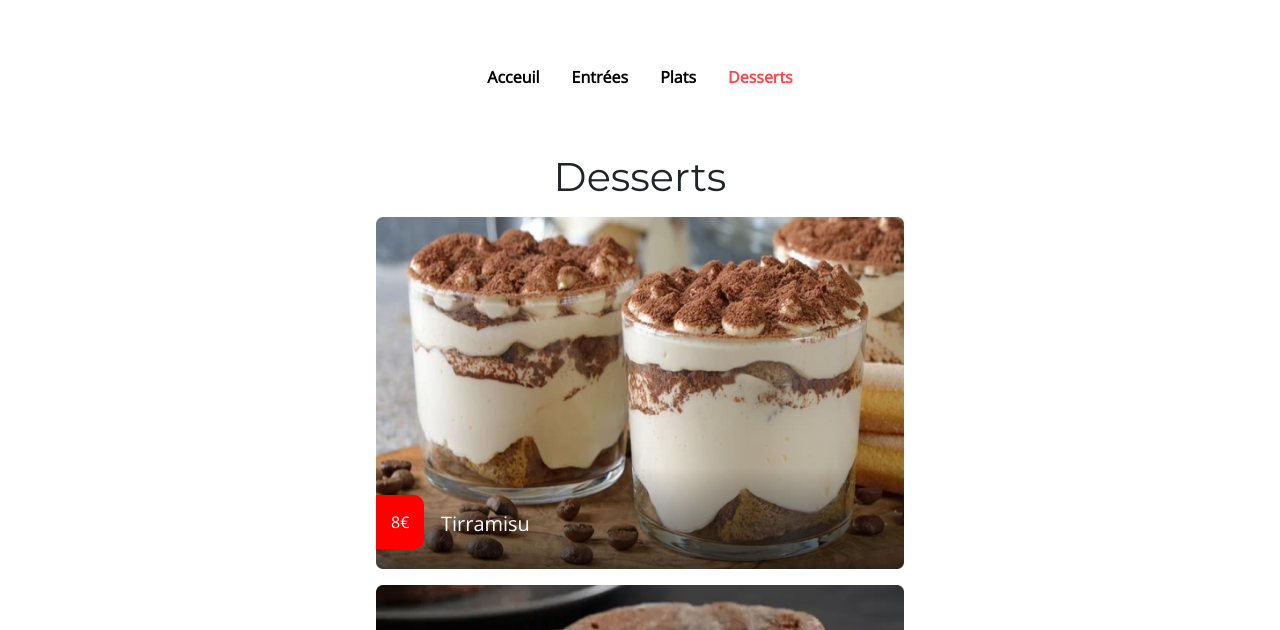
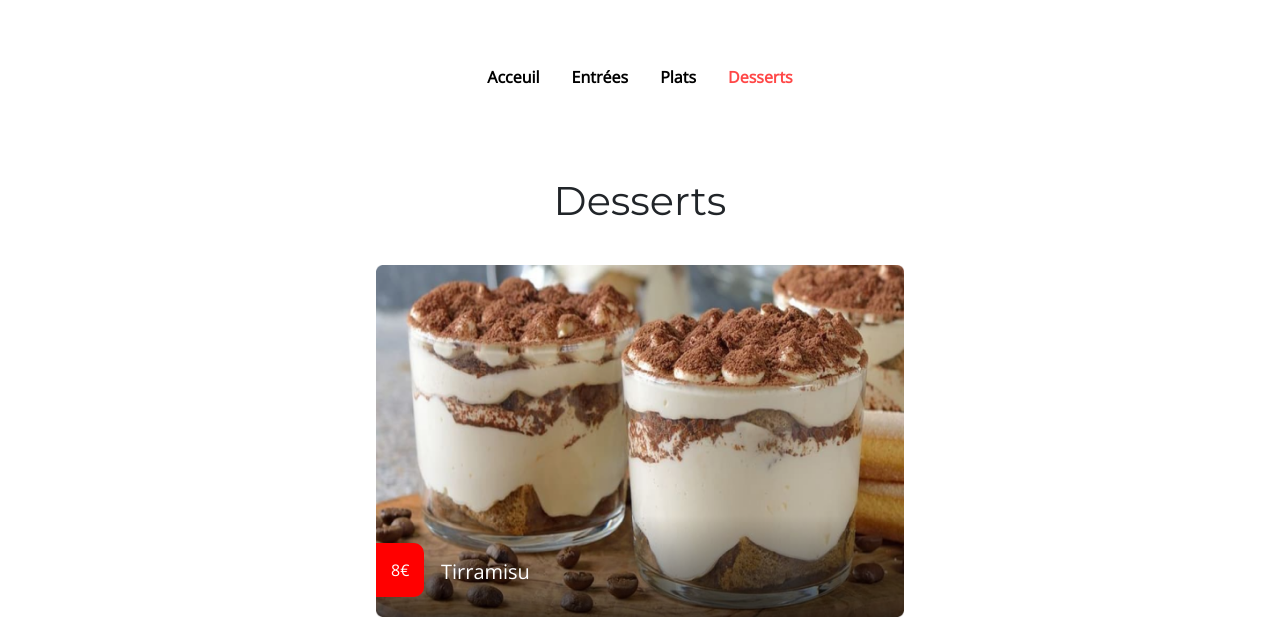
Before and after one commit to foussenii/BHV, a plain HTML site: page desserts.html in a window 1280 px wide. Shown: the part 145-775 px from the top of the page. Drawn offline with nearby package versions, Linux system fonts and the light colour scheme.

Commit message:
Add files via upload

```diff
--- a/desserts.html
+++ b/desserts.html
@@ -217,14 +217,11 @@ color: #FF4747;
     </div>
   </section>
 </header>
-
-
-<section class="text-center container">
+<section class="text-center container py-4 ">
   <div class="col-lg-6 col-md-8 mx-auto">
     <h1 class="fw-light">Desserts</h1>
   </div>
 </section>
-
 
 
 <section class="py-2 container">
```
